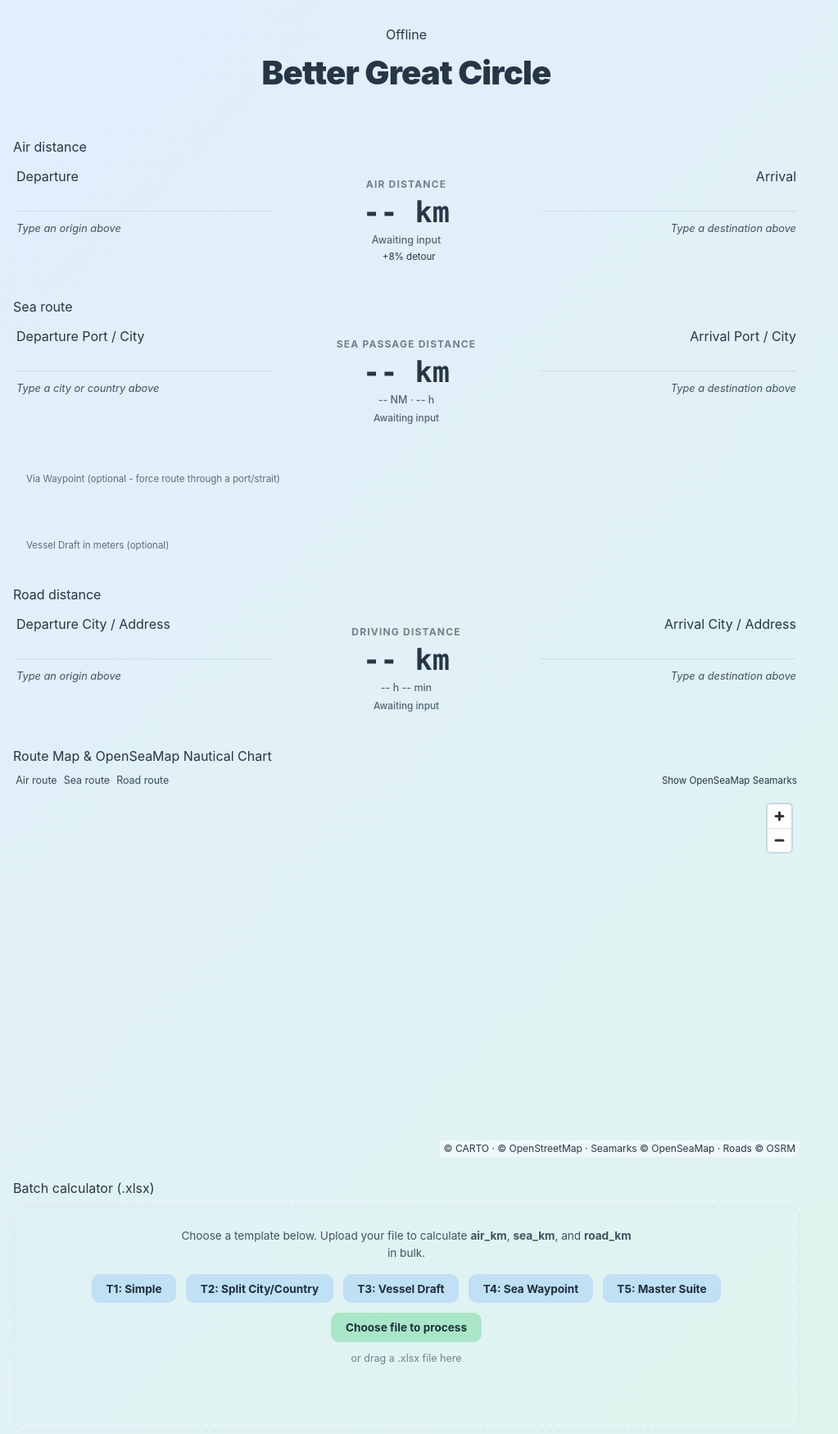
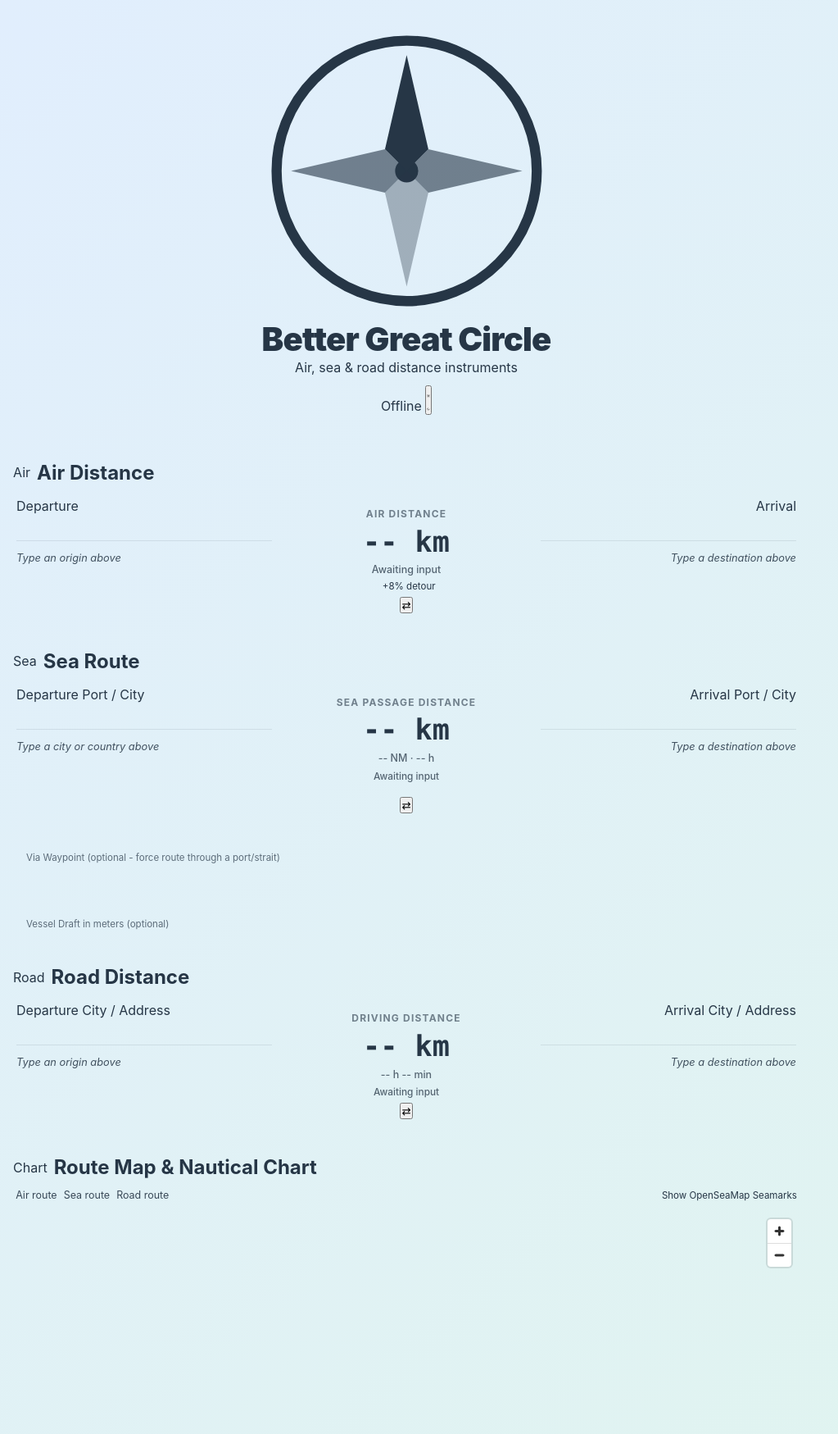
Before and after one commit to uyuku/BGC, a website built with Vite: page index.html in a window 1280 px wide. Shown: the top 1749 px of the page at 82% size, without its empty margins (0-1023 px from the left). Built offline with nearby package versions, Linux system fonts and the light colour scheme; no server answers.

Commit message:
Enhance index.html with theme and section updates
Added theme support and improved structure for sections.

```diff
--- a/index.html
+++ b/index.html
@@ -4,6 +4,24 @@
   <meta charset="UTF-8" />
   <meta name="viewport" content="width=device-width, initial-scale=1.0" />
   <title>Better Great Circle</title>
+  <meta name="color-scheme" content="light dark" />
+
+  <!-- Resolve the theme before first paint, so there's no flash of the wrong mode -->
+  <script>
+    window.__bgcTheme = (function () {
+      try {
+        var stored = localStorage.getItem('bgc-theme');
+        if (stored === 'dark' || stored === 'light') return stored;
+        return window.matchMedia('(prefers-color-scheme: dark)').matches ? 'dark' : 'light';
+      } catch (e) { return 'light'; }
+    })();
+    document.documentElement.setAttribute('data-theme', window.__bgcTheme);
+  </script>
+
+  <!-- Type: IBM Plex, an engineering-documentation typeface pairing for a distance/navigation instrument -->
+  <link rel="preconnect" href="https://fonts.googleapis.com" />
+  <link rel="preconnect" href="https://fonts.gstatic.com" crossorigin />
+  <link href="https://fonts.googleapis.com/css2?family=IBM+Plex+Sans:wght@400;500;600;700&family=IBM+Plex+Mono:wght@400;500;600;700&display=swap" rel="stylesheet" />
 
   <!-- SheetJS Standalone Excel Library -->
   <script src="https://cdn.sheetjs.com/xlsx-0.20.1/package/dist/xlsx.full.min.js"></script>
@@ -17,21 +35,47 @@
 </head>
 <body>
 
-  <jelly-theme mode="light" accent="#8fc7e8">
+  <jelly-theme id="themeProvider" mode="light" accent="#1f4e79">
+    <script>document.getElementById('themeProvider').setAttribute('mode', window.__bgcTheme);</script>
     <div class="wrapper">
 
       <!-- HEADER -->
       <header class="header">
-        <jelly-badge id="statusBadge" variant="graphite">Connecting...</jelly-badge>
-        <h1 class="title">Better Great Circle</h1>
+        <div class="brand">
+          <svg class="brand-mark" viewBox="0 0 40 40" fill="none" xmlns="http://www.w3.org/2000/svg" aria-hidden="true">
+            <circle cx="20" cy="20" r="18" stroke="currentColor" stroke-width="1.4" />
+            <circle cx="20" cy="20" r="1.6" fill="currentColor" />
+            <path d="M20 4 L23 17 L20 20 L17 17 Z" fill="currentColor" />
+            <path d="M20 36 L17 23 L20 20 L23 23 Z" fill="currentColor" opacity="0.35" />
+            <path d="M4 20 L17 17 L20 20 L17 23 Z" fill="currentColor" opacity="0.6" />
+            <path d="M36 20 L23 23 L20 20 L23 17 Z" fill="currentColor" opacity="0.6" />
+          </svg>
+          <div class="brand-text">
+            <h1 class="title">Better Great Circle</h1>
+            <p class="tagline">Air, sea &amp; road distance instruments</p>
+          </div>
+        </div>
+        <div class="header-controls">
+          <jelly-badge id="statusBadge" variant="graphite">Connecting...</jelly-badge>
+          <button type="button" class="theme-toggle" id="themeToggle" title="Toggle dark mode" aria-label="Toggle dark mode">
+            <svg class="icon-sun" viewBox="0 0 24 24" fill="none" stroke="currentColor" stroke-width="1.8" stroke-linecap="round" aria-hidden="true">
+              <circle cx="12" cy="12" r="4.2" />
+              <path d="M12 2.5v2.4M12 19.1v2.4M4.2 4.2l1.7 1.7M18.1 18.1l1.7 1.7M2.5 12h2.4M19.1 12h2.4M4.2 19.8l1.7-1.7M18.1 5.9l1.7-1.7" />
+            </svg>
+            <svg class="icon-moon" viewBox="0 0 24 24" fill="none" stroke="currentColor" stroke-width="1.8" stroke-linecap="round" stroke-linejoin="round" aria-hidden="true">
+              <path d="M20 14.3A8.3 8.3 0 1 1 9.7 4a6.7 6.7 0 0 0 10.3 10.3Z" />
+            </svg>
+          </button>
+        </div>
       </header>
 
       <jelly-divider></jelly-divider>
 
       <!-- AIR DISTANCE CALCULATOR -->
       <section class="section">
-        <div class="section-header">
-          <jelly-chip size="small" variant="azure">Air distance</jelly-chip>
+        <div class="section-header section-header--air">
+          <span class="section-kicker">Air</span>
+          <h2 class="section-title">Air Distance</h2>
         </div>
         <main class="grid">
           <jelly-card>
@@ -51,6 +95,7 @@
                 <jelly-switch id="detourToggle" size="small" variant="azure"></jelly-switch>
                 +8% detour
               </label>
+              <button type="button" class="swap-btn" id="airSwapBtn" title="Swap departure and arrival" aria-label="Swap departure and arrival">⇄</button>
             </div>
           </jelly-card>
 
@@ -66,8 +111,9 @@
 
       <!-- SEA ROUTE CALCULATOR -->
       <section class="section">
-        <div class="section-header">
-          <jelly-chip size="small" variant="azure">Sea route</jelly-chip>
+        <div class="section-header section-header--sea">
+          <span class="section-kicker">Sea</span>
+          <h2 class="section-title">Sea Route</h2>
         </div>
         <main class="grid">
           <jelly-card>
@@ -85,6 +131,7 @@
               <div class="dist-sub" id="seaDuration">-- NM · -- h</div>
               <div class="dist-sub" id="seaRoute" style="font-size: 0.74rem; margin-top: 0.15rem;">Awaiting input</div>
               <div class="passages-container" id="seaPassages"></div>
+              <button type="button" class="swap-btn" id="seaSwapBtn" title="Swap departure and arrival" aria-label="Swap departure and arrival">⇄</button>
             </div>
           </jelly-card>
 
@@ -118,8 +165,9 @@
 
       <!-- ROAD DISTANCE CALCULATOR -->
       <section class="section">
-        <div class="section-header">
-          <jelly-chip size="small" variant="amber">Road distance</jelly-chip>
+        <div class="section-header section-header--road">
+          <span class="section-kicker">Road</span>
+          <h2 class="section-title">Road Distance</h2>
         </div>
         <main class="grid">
           <jelly-card>
@@ -136,6 +184,7 @@
               <div class="dist-value" id="roadDist">-- km</div>
               <div class="dist-sub" id="roadDuration">-- h -- min</div>
               <div class="dist-sub" id="roadRoute" style="font-size: 0.74rem; margin-top: 0.15rem;">Awaiting input</div>
+              <button type="button" class="swap-btn" id="roadSwapBtn" title="Swap departure and arrival" aria-label="Swap departure and arrival">⇄</button>
             </div>
           </jelly-card>
 
@@ -151,8 +200,9 @@
 
       <!-- ROUTE MAP & NAUTICAL CHART -->
       <section class="section">
-        <div class="section-header">
-          <jelly-chip size="small" variant="azure">Route Map & OpenSeaMap Nautical Chart</jelly-chip>
+        <div class="section-header section-header--map">
+          <span class="section-kicker">Chart</span>
+          <h2 class="section-title">Route Map &amp; Nautical Chart</h2>
         </div>
         <div class="map-controls-bar">
           <div class="map-legend">
@@ -173,8 +223,9 @@
 
       <!-- BATCH XLSX CALCULATOR -->
       <section class="section">
-        <div class="section-header">
-          <jelly-chip size="small" variant="mint">Batch calculator (.xlsx)</jelly-chip>
+        <div class="section-header section-header--batch">
+          <span class="section-kicker">Batch</span>
+          <h2 class="section-title">Batch Calculator (.xlsx)</h2>
         </div>
         <jelly-card>
           <div class="batch-dropzone" id="batchDropzone">
@@ -205,4 +256,4 @@
 
   <script type="module" src="/src/main.js"></script>
 </body>
-            </html>
+</html>
```
